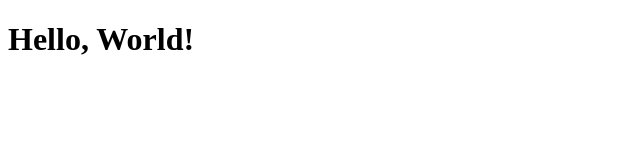
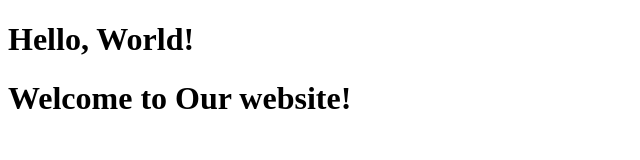
Before and after one commit to FaheemUmer/my-website12, a plain HTML site: page index.html in a window 1280 px wide. Shown: the whole page, without its empty margins (0-640 px from the left). Drawn offline with Linux system fonts and the light colour scheme.

Commit message:
Added Welcome message

```diff
--- a/index.html
+++ b/index.html
@@ -8,5 +8,6 @@
 </head>
 <body>
     <h1>Hello, World!</h1>
+    <h1>Welcome to Our website!</h1> <!--Updated Heading-->
 </body>
 </html>
```
